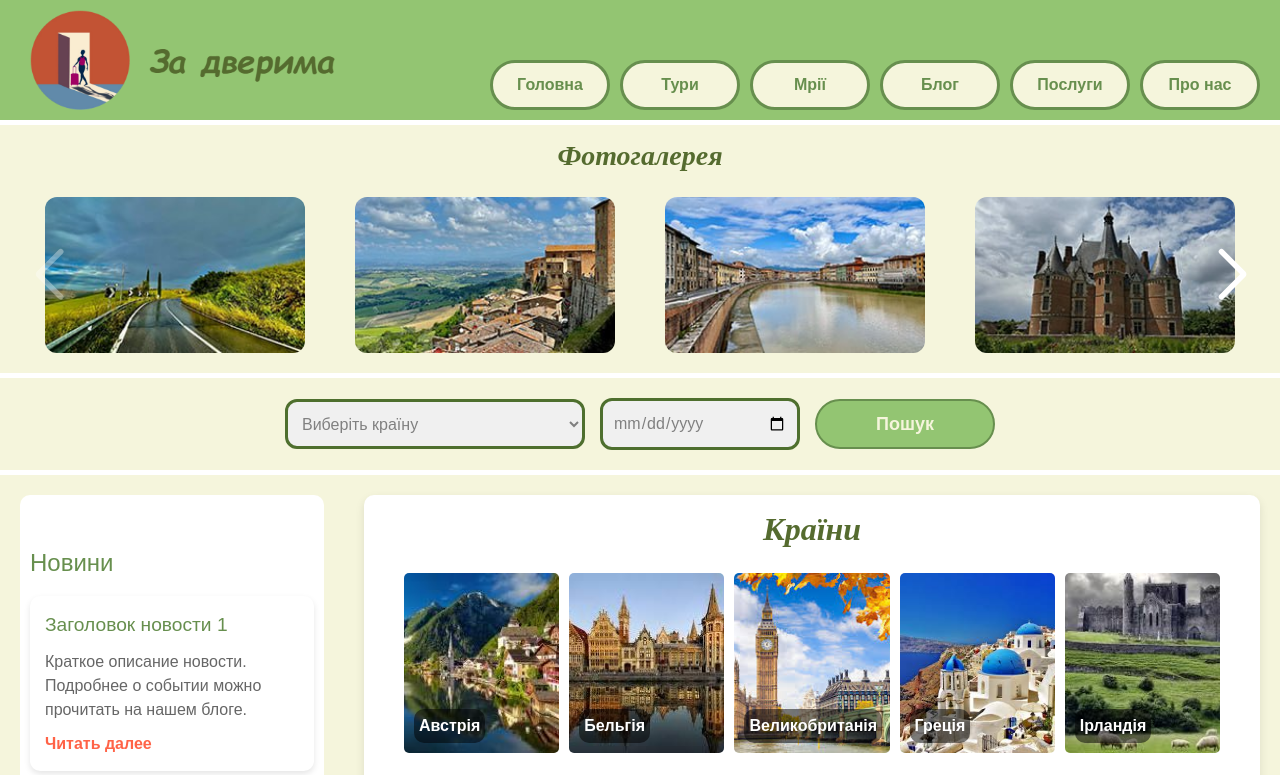
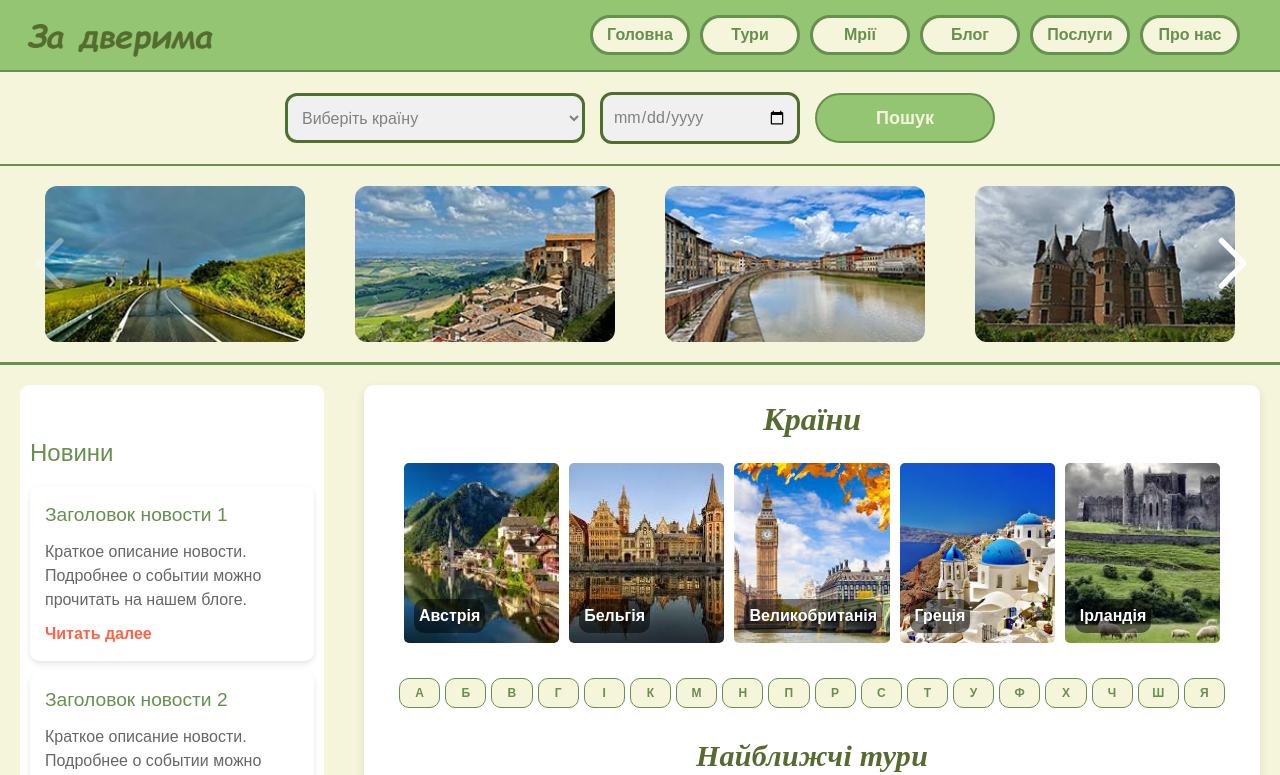
Before and after one commit to artelena1906/Front-ZaDveryma, a Next.js app: page / in a window 1280 px wide. Shown: the top 775 px of the page. Built offline with nearby package versions, Linux system fonts and the light colour scheme.

Commit message:
Поменяла местами поиск и карусель с фото

```diff
--- a/src/app/MainPage/MainPageHeader.tsx
+++ b/src/app/MainPage/MainPageHeader.tsx
@@ -39,7 +39,7 @@ export default function Header() {
     <div className={styles.containerHeader}>
       <Link prefetch={true} href="/">
         <div className={styles.logoContainer}>
-          <img src="img/Logo.png" alt="banner" className={styles.Logophoto} />
+          {/* <img src="img/Logo.png" alt="banner" className={styles.Logophoto} /> */}
           <img src="img/Zadveryma.png" alt="banner" className={styles.Logo} />
         </div>
       </Link>
--- a/src/app/MainPage/MainPagePhoto.tsx
+++ b/src/app/MainPage/MainPagePhoto.tsx
@@ -27,7 +27,7 @@ export default function Photo() {
   return (
     <>
       <div className={styles.container}>
-        <h2 className={styles.h2}>Фотогалерея</h2>
+        {/* <h2 className={styles.h2}>Фотогалерея</h2> */}
         <div className={styles.carouselcontainer}>
           <Swiper
             modules={[Navigation]}
--- a/src/app/MainPage/css/MainPageHeader.module.css
+++ b/src/app/MainPage/css/MainPageHeader.module.css
@@ -7,6 +7,8 @@
   background-color: #93C572;
   align-items:flex-end;
   justify-content: space-between;
+  align-items: center;
+  text-align: center;
   margin: 0;
   padding: 0;
 }
@@ -14,7 +16,8 @@
 /*Стили для контйнера лого с названием*/
 .logoContainer {
   gap: 2px;
-  align-items: center;
+  /* align-items: center;
+  justify-content: center; */
   display: flex;
 
 }
@@ -30,15 +33,18 @@
 .Logo {
   min-width: 100px;
   max-width: 200px;
-  margin-left: 10px;
+  margin-left: 20px;
   height: auto;
 }
 
 .menu {
   display: flex;
-  justify-content: flex-end;
+  /* justify-content: flex-end; */
+  justify-content: center;
+  align-items: center;
+  text-align: center;
   gap: 10px;
-  margin: 0 20px 10px 0;
+  margin: 15px 40px 15px 0;
 }
 
 .menuItem {
@@ -54,7 +60,7 @@
 .menubtn {
   display: block;
   text-align: center;
-  min-width: 120px;
+  min-width: 100px;
   background-color: #F5F5DC;
   color: #678F4E;
   border-radius: 25px;
@@ -65,7 +71,7 @@
   white-space: nowrap;
   border: 3px solid #678F4E;
   font-size: 14px;
-  padding: 10px;
+  padding: 5px;
 }
 
 .menubtn:hover {
@@ -112,8 +118,8 @@
 
 .h {
   width: 100%;
-  height: 5px;
-  background-color: white;
+  height: 2px;
+  background-color: #678F4E;
   border: none;
 }
 
--- a/src/app/MainPage/css/MainPagePhoto.module.css
+++ b/src/app/MainPage/css/MainPagePhoto.module.css
@@ -13,8 +13,8 @@
 
 .h {
   width: 100%;
-  height: 5px;
-  background-color: white;
+  height: 3px;
+  background-color: #678F4E;
   border: none;
 }
 
--- a/src/app/MainPage/css/MainPageSearch.module.css
+++ b/src/app/MainPage/css/MainPageSearch.module.css
@@ -8,8 +8,8 @@
 
 .h {
     width: 100%;
-    height: 5px;
-    background-color: white;
+    height: 2px;
+    background-color: #678F4E;
     border: none;
 }
 
--- a/src/app/page.tsx
+++ b/src/app/page.tsx
@@ -9,8 +9,9 @@ export default function Home() {
   return (
     <>
       <MainPageHeader />
+      <MainPageSearch/>
       <MainPagePhoto/>
-      <MainPageSearch/>
+      {/* <MainPageSearch/> */}
       <MainPageBody/>
     </>
   );
```
Also changed, not shown: public/MainPageNews.json (added, +23 -0 lines).
